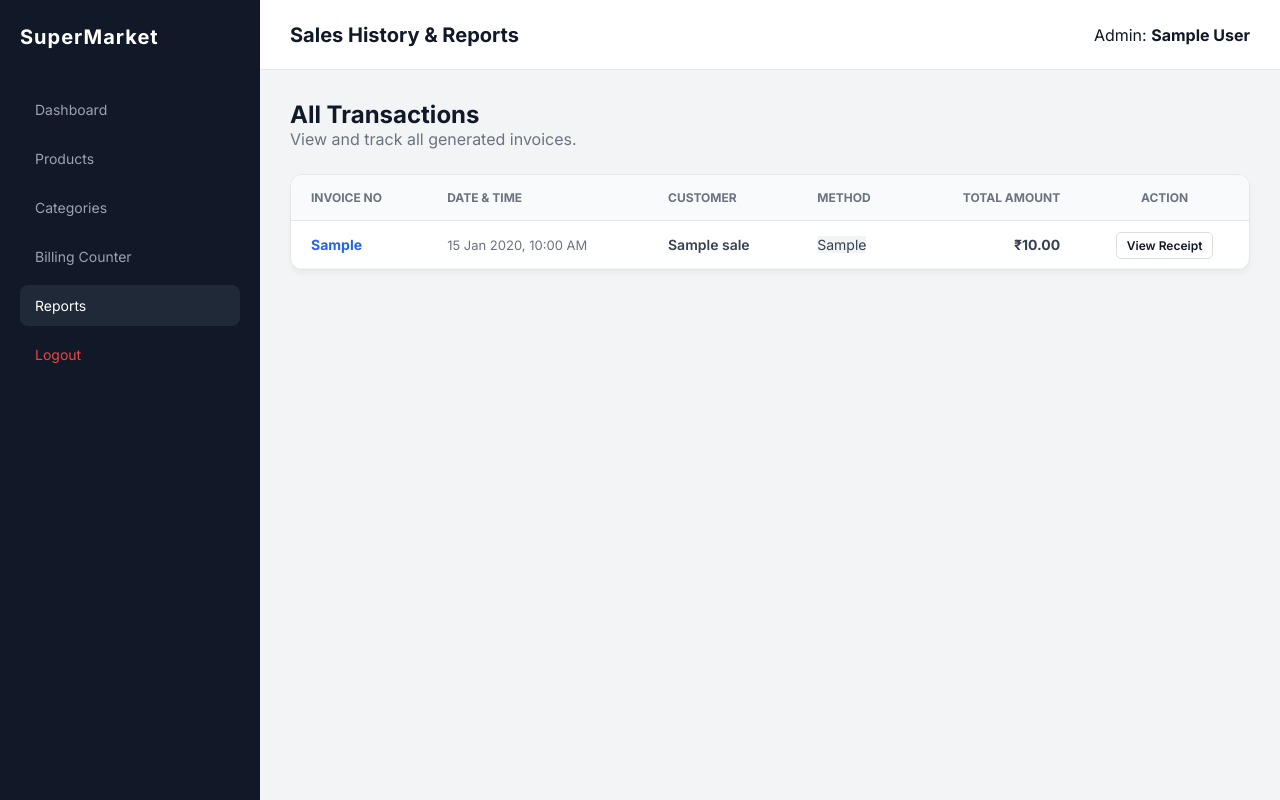
After one commit to YashParmar88/Smart-Retail-System, a PHP site: page /reports.php in a window 1280 px wide. The commit adds this page. Run offline with PHP 8.4, Linux system fonts and the light colour scheme; the visitor is signed in with stand-in values (Sample User, id 1); tables that the repository leaves empty or names only in its code hold one stand-in row (values such as "Sample post").

Commit message:
Reports module

```diff
--- a/categories.php
+++ b/categories.php
@@ -51,6 +51,7 @@ $cats = mysqli_query($conn, "SELECT * FROM categories ORDER BY category_name ASC
                 <a href="products.php" class="nav-item">Products</a>
                 <a href="categories.php" class="nav-item active">Categories</a>
                 <a href="pos.php" class="nav-item">Billing (POS)</a>
+                <a href="reports.php" class="nav-item">Reports</a>
                 <a href="logout.php" class="nav-item" style="color: #ef4444; margin-top: auto;">Logout</a>
             </nav>
         </aside>
--- a/edit_product.php
+++ b/edit_product.php
@@ -55,6 +55,7 @@ if (isset($_POST['update_product'])) {
                 <a href="pos.php" class="nav-item">Billing (POS)</a>
                 <a href="products.php" class="nav-item active">Products</a>
                 <a href="categories.php" class="nav-item">Categories</a>
+                <a href="reports.php" class="nav-item">Reports</a>
                 <a href="logout.php" class="nav-item" style="color: #ef4444;">Logout</a>
             </nav>
         </aside>
--- a/pos.php
+++ b/pos.php
@@ -59,6 +59,7 @@ $products_list = mysqli_query($conn, "SELECT * FROM products WHERE stock_level >
                 <a href="products.php" class="nav-item">Products</a>
                 <a href="categories.php" class="nav-item">Categories</a>
                 <a href="pos.php" class="nav-item active">Billing Counter</a>
+                <a href="reports.php" class="nav-item">Reports</a>
                 <a href="logout.php" class="nav-item" style="color: #ef4444; margin-top: auto;">Logout</a>
             </nav>
         </aside>
--- a/products.php
+++ b/products.php
@@ -51,6 +51,7 @@ $result = mysqli_query($conn, $sql);
                 <a href="products.php" class="nav-item active">Products</a>
                 <a href="categories.php" class="nav-item">Categories</a>
                 <a href="pos.php" class="nav-item">Billing (POS)</a>
+                <a href="reports.php" class="nav-item">Reports</a>
                 <a href="logout.php" class="nav-item" style="color: #ef4444; margin-top: auto;">Logout</a>
             </nav>
         </aside>
--- /dev/null
+++ b/reports.php
@@ -0,0 +1,85 @@
+<?php
+/* start session and include db connection */
+session_start();
+include('includes/db_conn.php');
+
+/* security: guard check */
+if (!isset($_SESSION['user_id'])) {
+    header("Location: index.php");
+    exit();
+}
+
+/* fetch all sales from database - latest first */
+$sql = "SELECT * FROM sales ORDER BY created_at DESC";
+$result = mysqli_query($conn, $sql);
+?>
+<!DOCTYPE html>
+<html lang="en">
+<head>
+    <meta charset="UTF-8">
+    <title>Sales History - Smart Shop ERP</title>
+    <link rel="stylesheet" href="assets/css/style.css?v=2.3">
+</head>
+<body>
+    <div class="dashboard-wrapper">
+        <aside class="sidebar">
+            <div class="brand-logo">SuperMarket</div>
+            <nav class="nav-links">
+                <a href="dashboard.php" class="nav-item">Dashboard</a>
+                <a href="products.php" class="nav-item">Products</a>
+                <a href="categories.php" class="nav-item">Categories</a>
+                <a href="pos.php" class="nav-item">Billing Counter</a>
+                <a href="reports.php" class="nav-item active">Reports</a>
+                <a href="logout.php" class="nav-item" style="color: #ef4444; margin-top: auto;">Logout</a>
+            </nav>
+        </aside>
+
+        <div class="content-area">
+            <header class="main-header">
+                <h2 style="font-size: 20px;">Sales History & Reports</h2>
+                <div class="user-nav">Admin: <strong><?php echo $_SESSION['user_name']; ?></strong></div>
+            </header>
+
+            <main style="padding: 30px;">
+                <div style="margin-bottom: 25px;">
+                    <h2 style="font-size: 24px;">All Transactions</h2>
+                    <p style="color: #6b7280;">View and track all generated invoices.</p>
+                </div>
+
+                <div class="table-card">
+                    <table class="product-table">
+                        <thead>
+                            <tr>
+                                <th>Invoice No</th>
+                                <th>Date & Time</th>
+                                <th>Customer</th>
+                                <th>Method</th>
+                                <th style="text-align: right;">Total Amount</th>
+                                <th style="text-align: center;">Action</th>
+                            </tr>
+                        </thead>
+                        <tbody>
+                            <?php if(mysqli_num_rows($result) > 0): ?>
+                                <?php while($row = mysqli_fetch_assoc($result)): ?>
+                                <tr>
+                                    <td style="font-weight: 700; color: #2563eb;"><?php echo $row['invoice_no']; ?></td>
+                                    <td style="font-size: 13px; color: #6b7280;"><?php echo date('d M Y, h:i A', strtotime($row['created_at'])); ?></td>
+                                    <td style="font-weight: 600;"><?php echo $row['customer_name']; ?></td>
+                                    <td><span class="badge" style="background:#f3f4f6; color:#374151;"><?php echo $row['payment_method']; ?></span></td>
+                                    <td style="text-align: right; font-weight: 700;">₹<?php echo number_format($row['grand_total'], 2); ?></td>
+                                    <td style="text-align: center;">
+                                        <a href="print_bill.php?id=<?php echo $row['id']; ?>" target="_blank" style="text-decoration:none; color:#111827; font-size:12px; font-weight:600; border:1px solid #ddd; padding:5px 10px; border-radius:5px;">View Receipt</a>
+                                    </td>
+                                </tr>
+                                <?php endwhile; ?>
+                            <?php else: ?>
+                                <tr><td colspan="6" style="text-align:center; padding: 50px;">No sales recorded yet.</td></tr>
+                            <?php endif; ?>
+                        </tbody>
+                    </table>
+                </div>
+            </main>
+        </div>
+    </div>
+</body>
+</html>
```
Also changed, not shown: dashboard.php (+25 -13 lines).
